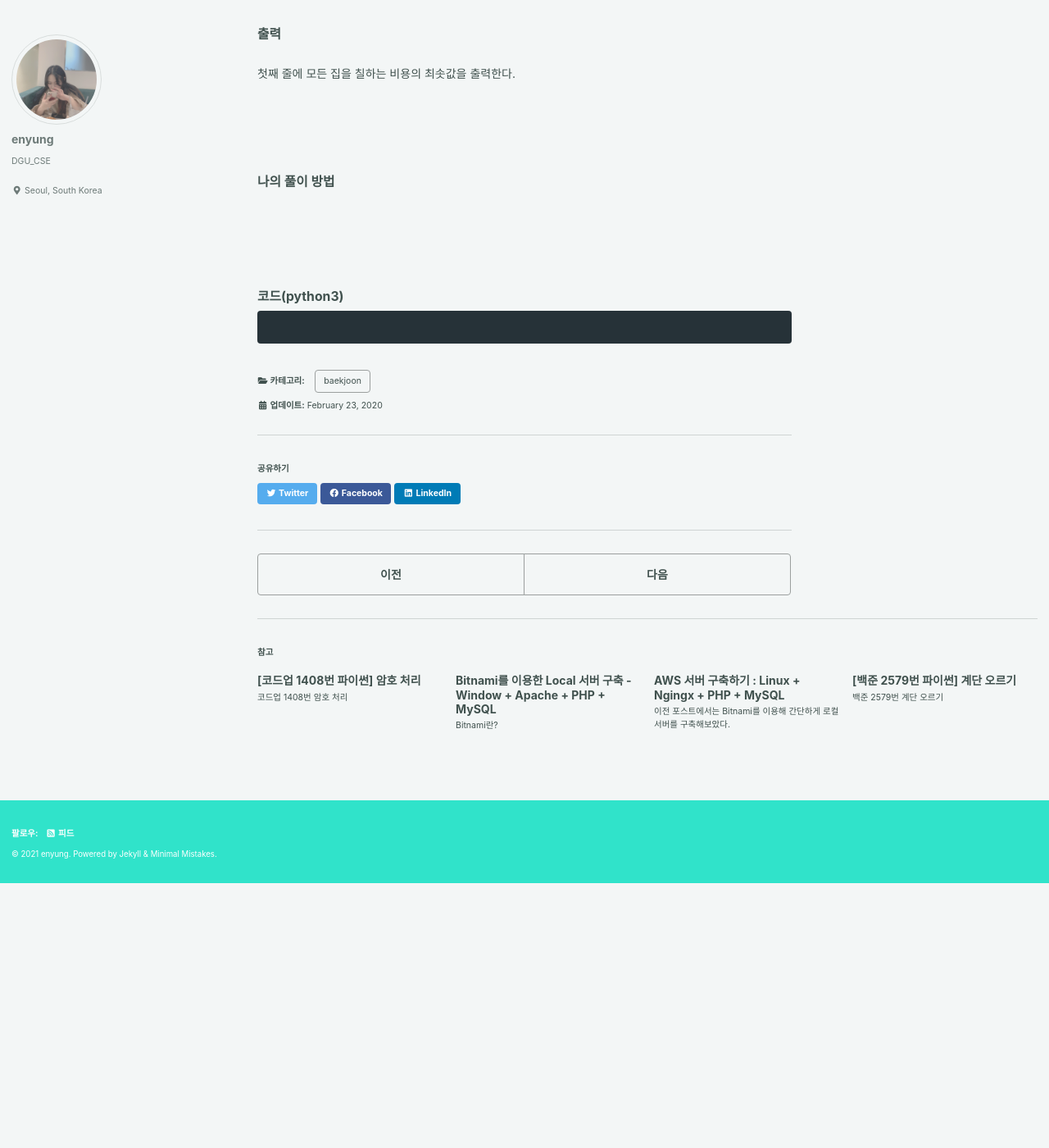
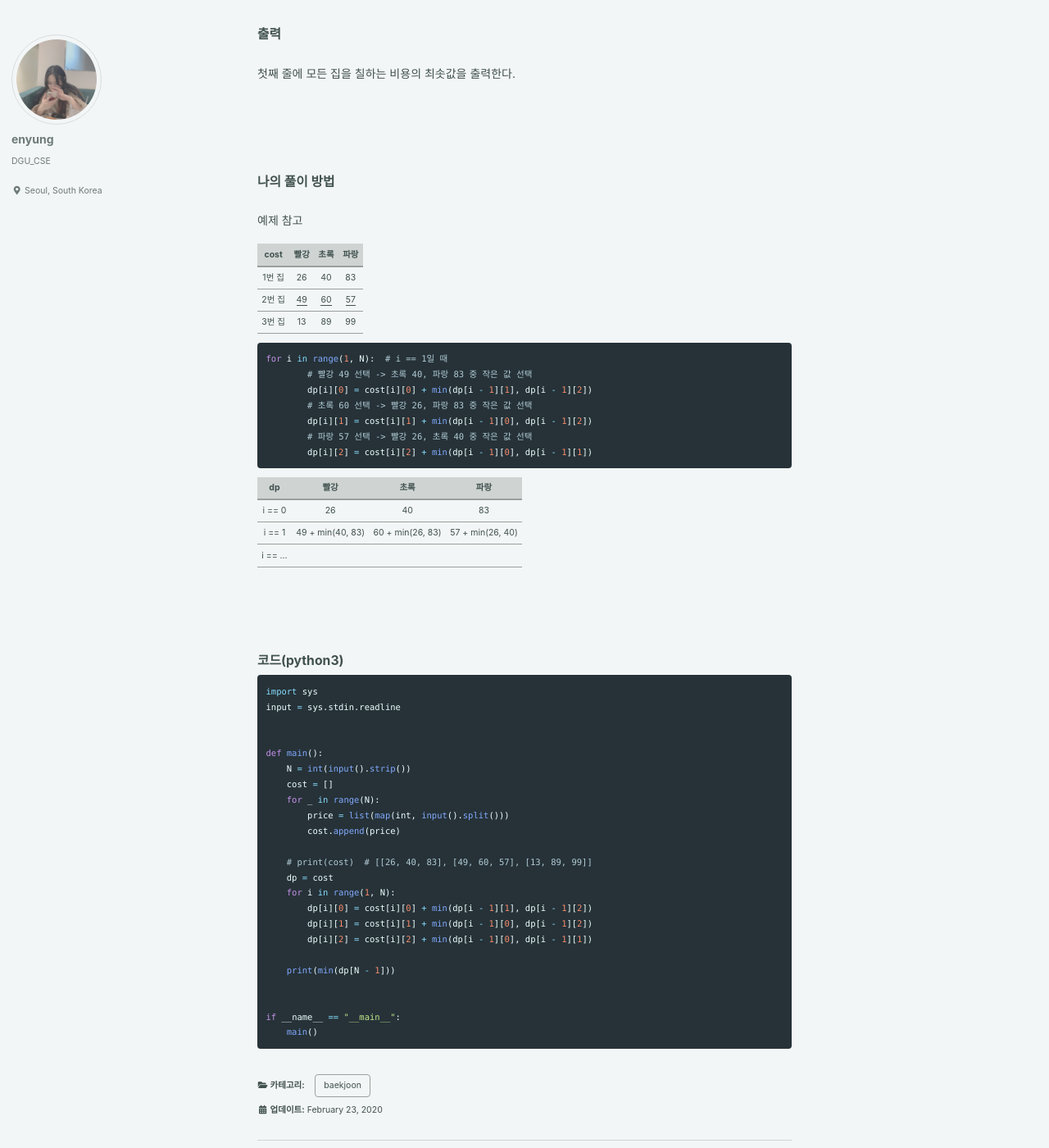
Before and after one commit to eyl056/enyungBlog, a Jekyll site: the page built from _posts/2021-02-23-백준1149.md, in a window 1280 px wide and 1400 px high, scrolled down 738 px. Shown: the whole window at 82% size. Built offline with Jekyll 4.4.1, drawn with Linux system fonts in a browser that asks for light colours; cached includes are drawn as plain includes; before the commit the page ends 1816 px from its top, so only the background shows below that.

Commit message:
Update 2021-02-23-백준1149.md

````diff
--- a/_posts/2021-02-23-백준1149.md
+++ b/_posts/2021-02-23-백준1149.md
@@ -35,6 +35,34 @@ RGB거리에는 집이 N개 있다. 거리는 선분으로 나타낼 수 있고,
 
 ### 나의 풀이 방법<br>
 
+예제 참고 <br>
+
+|  cost  |   빨강    |   초록    |   파랑    |
+| :----: | :-------: | :-------: | :-------: |
+| 1번 집 |    26     |    40     |    83     |
+| 2번 집 | <u>49</u> | <u>60</u> | <u>57</u> |
+| 3번 집 |    13     |    89     |    99     |
+
+
+
+```python
+for i in range(1, N):  # i == 1일 때
+    	# 빨강 49 선택 -> 초록 40, 파랑 83 중 작은 값 선택
+        dp[i][0] = cost[i][0] + min(dp[i - 1][1], dp[i - 1][2])
+        # 초록 60 선택 -> 빨강 26, 파랑 83 중 작은 값 선택
+        dp[i][1] = cost[i][1] + min(dp[i - 1][0], dp[i - 1][2])
+        # 파랑 57 선택 -> 빨강 26, 초록 40 중 작은 값 선택
+        dp[i][2] = cost[i][2] + min(dp[i - 1][0], dp[i - 1][1])
+```
+
+
+
+|    dp    |       빨강       |       초록       |       파랑       |
+| :------: | :--------------: | :--------------: | :--------------: |
+|  i == 0  |        26        |        40        |        83        |
+|  i == 1  | 49 + min(40, 83) | 60 + min(26, 83) | 57 + min(26, 40) |
+| i == ... |                  |                  |                  |
+
 
 
 <br><br><br>
@@ -42,5 +70,27 @@ RGB거리에는 집이 N개 있다. 거리는 선분으로 나타낼 수 있고,
 
 ### 코드(python3)
 ```python
+import sys
+input = sys.stdin.readline
 
+
+def main():
+    N = int(input().strip())
+    cost = []
+    for _ in range(N):
+        price = list(map(int, input().split()))
+        cost.append(price)
+
+    # print(cost)  # [[26, 40, 83], [49, 60, 57], [13, 89, 99]]
+    dp = cost
+    for i in range(1, N):
+        dp[i][0] = cost[i][0] + min(dp[i - 1][1], dp[i - 1][2])
+        dp[i][1] = cost[i][1] + min(dp[i - 1][0], dp[i - 1][2])
+        dp[i][2] = cost[i][2] + min(dp[i - 1][0], dp[i - 1][1])
+
+    print(min(dp[N - 1]))
+
+
+if __name__ == "__main__":
+    main()
 ```
````
